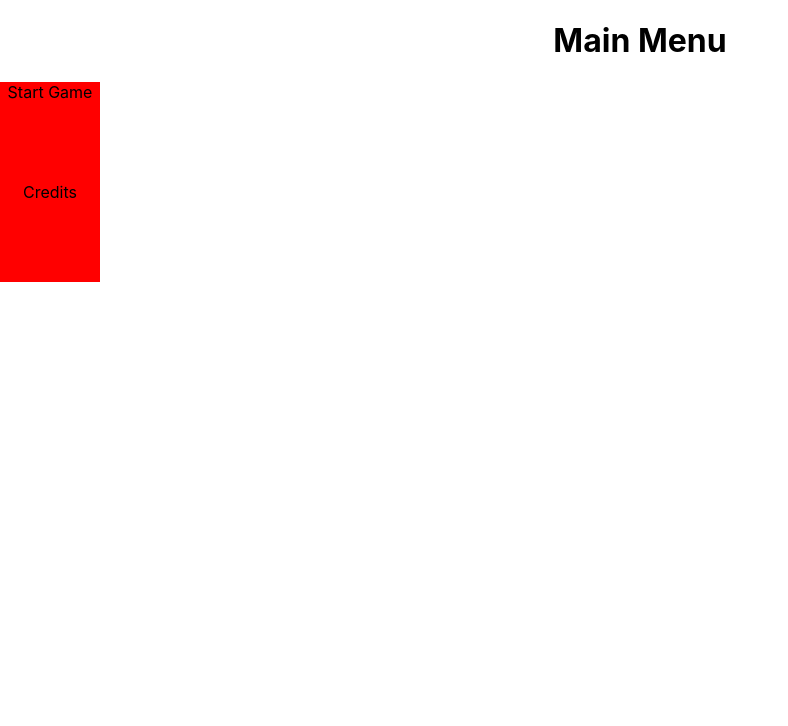
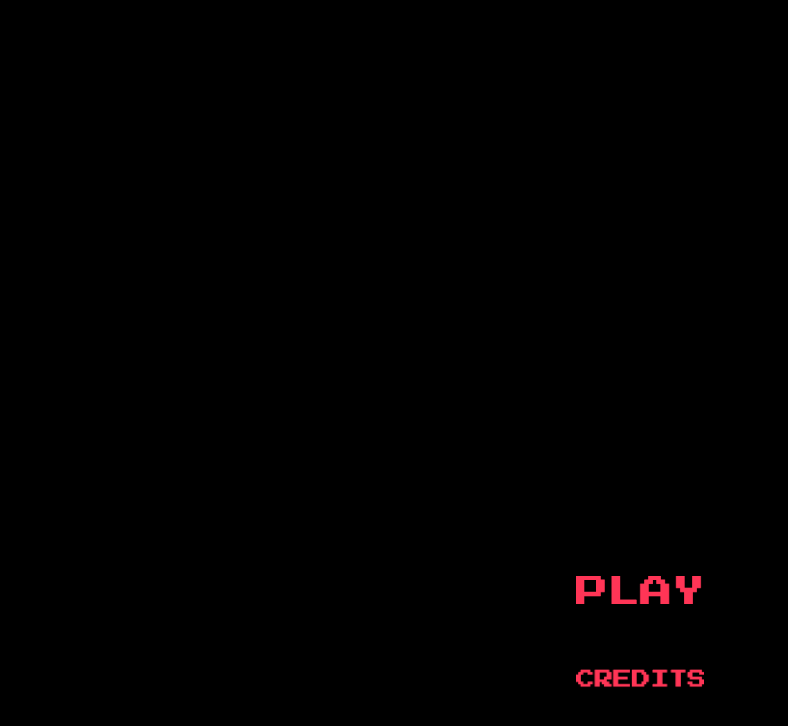
Before and after one commit to cobidev/2030, a React (Create React App) app: page /menu in a window 1280 px wide. Shown: the top 726 px of the page, without its empty margins (0-788 px from the left). Built offline with nearby package versions, Linux system fonts and the light colour scheme.

Commit message:
Update MainMenu component, add fonts

```diff
--- a/src/App.js
+++ b/src/App.js
@@ -71,7 +71,7 @@ const App = () => {
     >
       <div className="App">
         {window.location.pathname.includes('worldmap') ? (
-          <audio autoplay="autoplay">
+          <audio autoPlay="autoplay">
             <source src="assets/music/doom.mp3" />
           </audio>
         ) : null}
--- a/src/index.css
+++ b/src/index.css
@@ -1,8 +1,6 @@
+@import url('https://fonts.googleapis.com/css?family=Press+Start+2P&display=swap');
+
 body {
   margin: 0;
-  font-family: -apple-system, BlinkMacSystemFont, 'Segoe UI', 'Roboto', 'Oxygen',
-    'Ubuntu', 'Cantarell', 'Fira Sans', 'Droid Sans', 'Helvetica Neue',
-    sans-serif;
-  -webkit-font-smoothing: antialiased;
-  -moz-osx-font-smoothing: grayscale;
+  font-family: 'Press Start 2P', cursive;
 }
--- a/src/levels/Endgame/Endgame.jsx
+++ b/src/levels/Endgame/Endgame.jsx
@@ -9,7 +9,7 @@ const Endgame = ({ history }) => {
 
   const handleBackToHome = () => {
     context.handleClearState();
-    history.push('/');
+    history.push('/menu');
   };
 
   return (
--- a/src/levels/MainMenu/MainMenu.jsx
+++ b/src/levels/MainMenu/MainMenu.jsx
@@ -26,12 +26,25 @@ const MainMenu = ({ history }) => {
           <audio autoPlay="autoplay" loop>
             <source src="assets/music/home.mp3" />
           </audio>
-          <h1>Main Menu</h1>
-          <div className={mainMenuStyles.countryButton} onClick={startGame}>
-            Start Game
-          </div>
-          <div className={mainMenuStyles.countryButton} onClick={() => history.push('credits')}>
-            Credits
+          <div className={mainMenuStyles.menuWrapper}>
+            <div className={mainMenuStyles.menuButtonWrapper}>
+              <div className={mainMenuStyles.menuButton} onClick={startGame}>
+                <img
+                  src="/assets/menu/play.png"
+                  alt="Play"
+                  onMouseOver={e => (e.currentTarget.src = '/assets/menu/play-hover.png')}
+                  onMouseLeave={e => (e.currentTarget.src = '/assets/menu/play.png')}
+                />
+              </div>
+              <div className={mainMenuStyles.menuButton} onClick={() => history.push('/credits')}>
+                <img
+                  src="/assets/menu/credits.png"
+                  alt="Credits"
+                  onMouseOver={e => (e.currentTarget.src = '/assets/menu/credits-hover.png')}
+                  onMouseLeave={e => (e.currentTarget.src = '/assets/menu/credits.png')}
+                />
+              </div>
+            </div>
           </div>
         </div>
       )}
--- a/src/levels/MainMenu/mainmenu.module.scss
+++ b/src/levels/MainMenu/mainmenu.module.scss
@@ -1,5 +1,21 @@
-.countryButton {
-  height: 100px;
-  width: 100px;
-  background-color: red;
+.menuWrapper {
+  height: 100vh;
+  width: 100%;
+  display: flex;
+  justify-content: flex-end;
+  align-items: center;
+  flex-direction: column;
+  background-color: black;
 }
+
+.menuButtonWrapper {
+  margin-bottom: 5rem;
+}
+
+.menuButton {
+  padding: 2rem;
+
+  img {
+    width: 8rem;
+  }
+}
--- a/src/levels/WorldMap/WorldMap.jsx
+++ b/src/levels/WorldMap/WorldMap.jsx
@@ -1,7 +1,6 @@
 import React from 'react';
 import GameContext from '../../context/gameContext';
 
-import China from '../China/China';
 import worldMapStyles from './worldmap.module.scss';
 
 const WorldMap = ({ history }) => {
```
